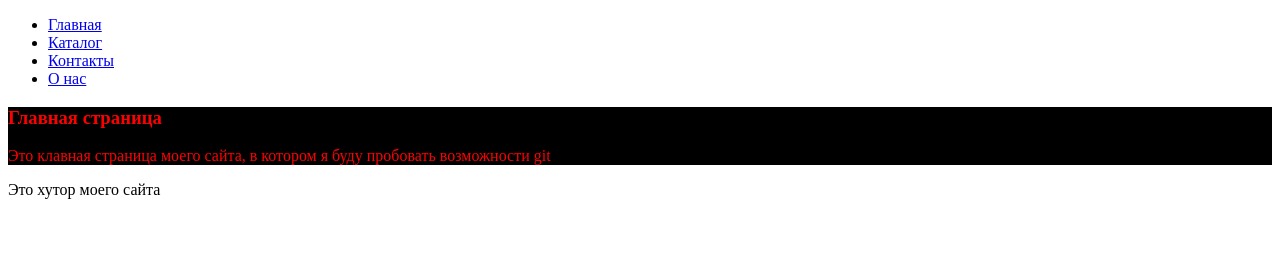
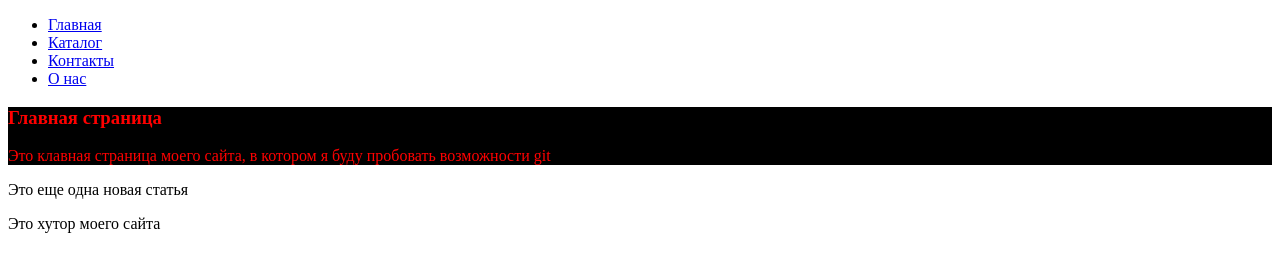
Before and after one commit to SelfName-cloud/testgit, a plain HTML site: page index.html in a window 1280 px wide. Drawn offline with Linux system fonts and the light colour scheme.

Commit message:
New text

```diff
--- a/index.html
+++ b/index.html
@@ -22,6 +22,9 @@
 			<h3>Главная страница</h3>
 			<p>Это клавная страница моего сайта, в котором я буду пробовать возможности git</p>
 		</div>
+		<div>
+			<p>Это еще одна новая статья</p>
+		</div>
 
 	</main>
 	<footer>
```
